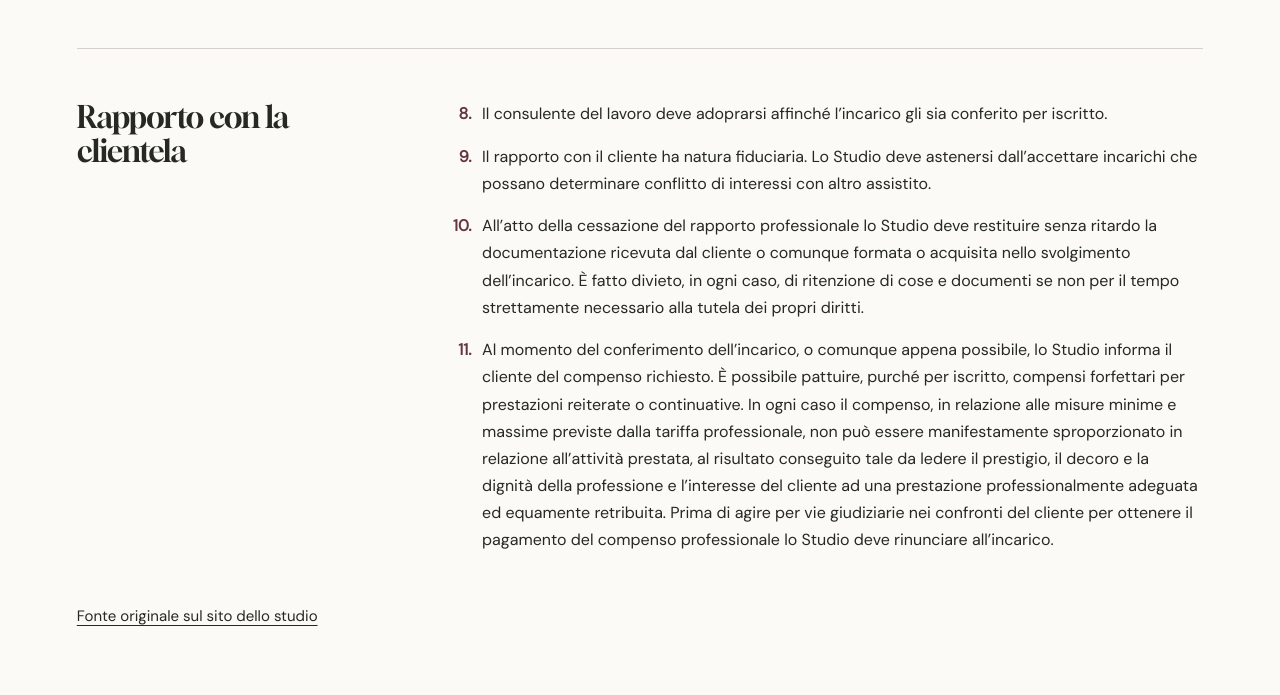
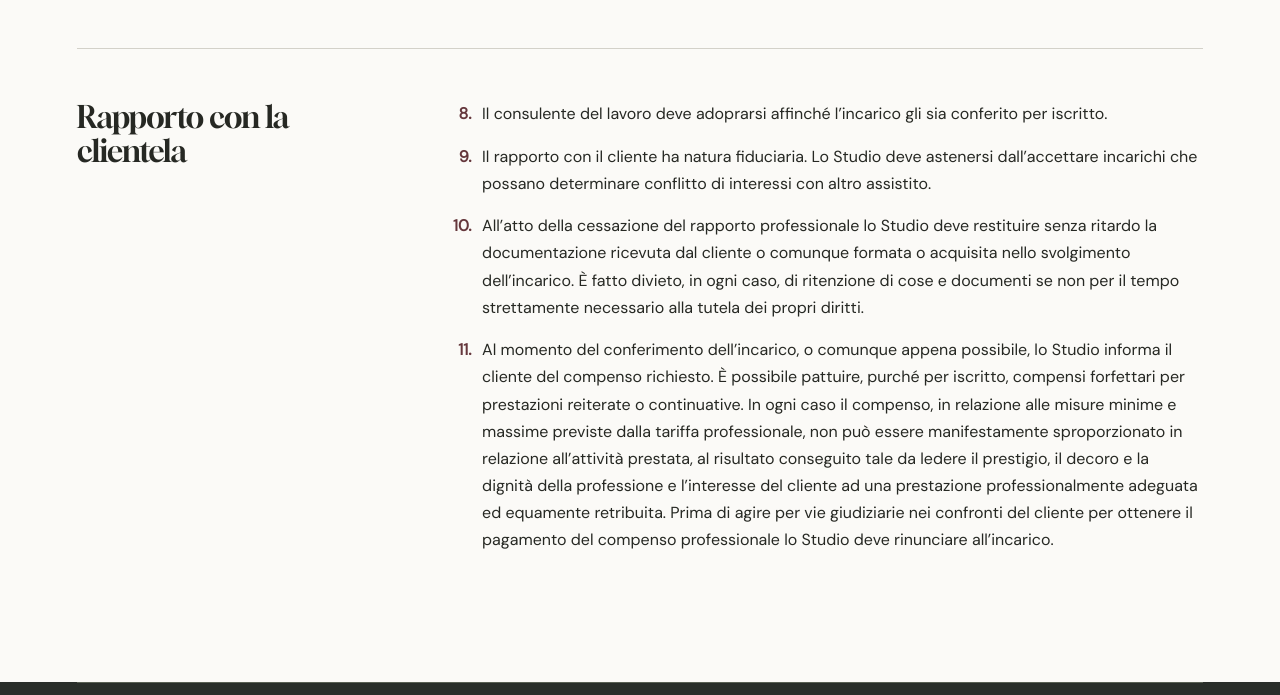
Before and after one commit to kalik1/studiotozzi, a plain HTML site: page codice-deontologico.html in a window 1280 px wide. Shown: the part 1156-1851 px from the top of the page. Drawn offline with Linux system fonts and the light colour scheme.

Commit message:
Rimuovi il riferimento alla fonte dal codice deontologico

```diff
--- a/codice-deontologico.html
+++ b/codice-deontologico.html
@@ -55,7 +55,6 @@
         <li>Al momento del conferimento dell’incarico, o comunque appena possibile, lo Studio informa il cliente del compenso richiesto. È possibile pattuire, purché per iscritto, compensi forfettari per prestazioni reiterate o continuative. In ogni caso il compenso, in relazione alle misure minime e massime previste dalla tariffa professionale, non può essere manifestamente sproporzionato in relazione all’attività prestata, al risultato conseguito tale da ledere il prestigio, il decoro e la dignità della professione e l’interesse del cliente ad una prestazione professionalmente adeguata ed equamente retribuita. Prima di agire per vie giudiziarie nei confronti del cliente per ottenere il pagamento del compenso professionale lo Studio deve rinunciare all’incarico.</li>
       </ol>
     </section>
-    <p class="code-source"><a href="https://studiotozzi.wordpress.com/codice-deontologico/">Fonte originale sul sito dello studio</a></p>
   </main>
   <footer><div class="wrap footer-inner"><a class="footer-brand" href="index.html#inizio">Studio Tozzi</a><span>Mauro Tozzi · ST Consulting Srl</span></div></footer>
 </body>
```
